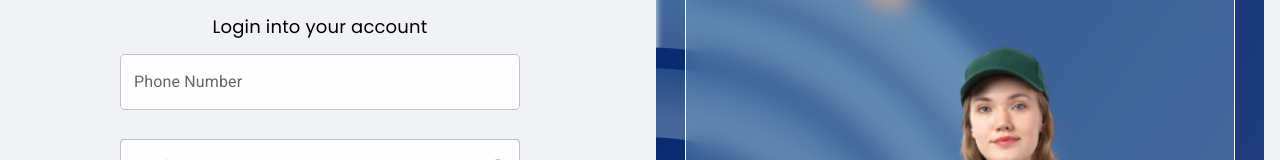
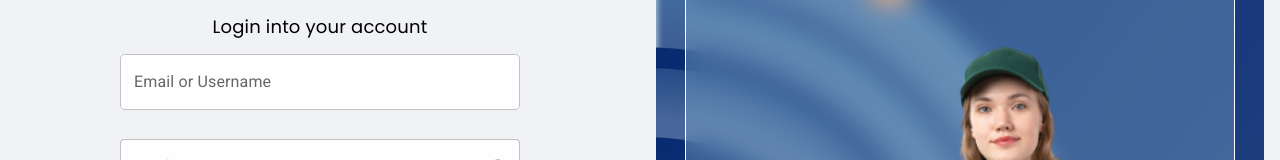
Before and after one commit to ArindamSe/eikomp_clientpanel, a React (Create React App) app: page / in a window 1280 px wide. Shown: the part 284-444 px from the top of the page. Built offline with nearby package versions, Linux system fonts and the light colour scheme; a web font is replaced by a local one.

Commit message:
commitLogin

```diff
--- a/src/Component/LoginPage/LoginPage.js
+++ b/src/Component/LoginPage/LoginPage.js
@@ -90,7 +90,7 @@ function LoginPage() {
               }}
               id="outlined-adornment-email"
               type="number"
-              label="Phone Number"
+              label="Email or Username"
               variant="outlined"
             />
           </Grid>
--- a/src/Component/LoginPage/SignupPage.js
+++ b/src/Component/LoginPage/SignupPage.js
@@ -18,7 +18,7 @@ import {
 } from "../../Style/Login/SignupStyle";
 import VisibilityIcon from "@mui/icons-material/Visibility";
 import VisibilityOffIcon from "@mui/icons-material/VisibilityOff";
-
+import { Link } from "react-router-dom";
 import LogoImage from "../../Assets/Logo/logo.png";
 function SignupPage() {
     const currencies = [
@@ -326,9 +326,11 @@ function SignupPage() {
                   {" "}
                   Alrady have an account?{" "}
                 </Typography>{" "}
+                <Link to={"/"}>
                 <Typography component="span" sx={signupTexts}>
                   Sign in!
                 </Typography>
+                </Link>
               </Typography>
         </Box>
       </Box>
```
